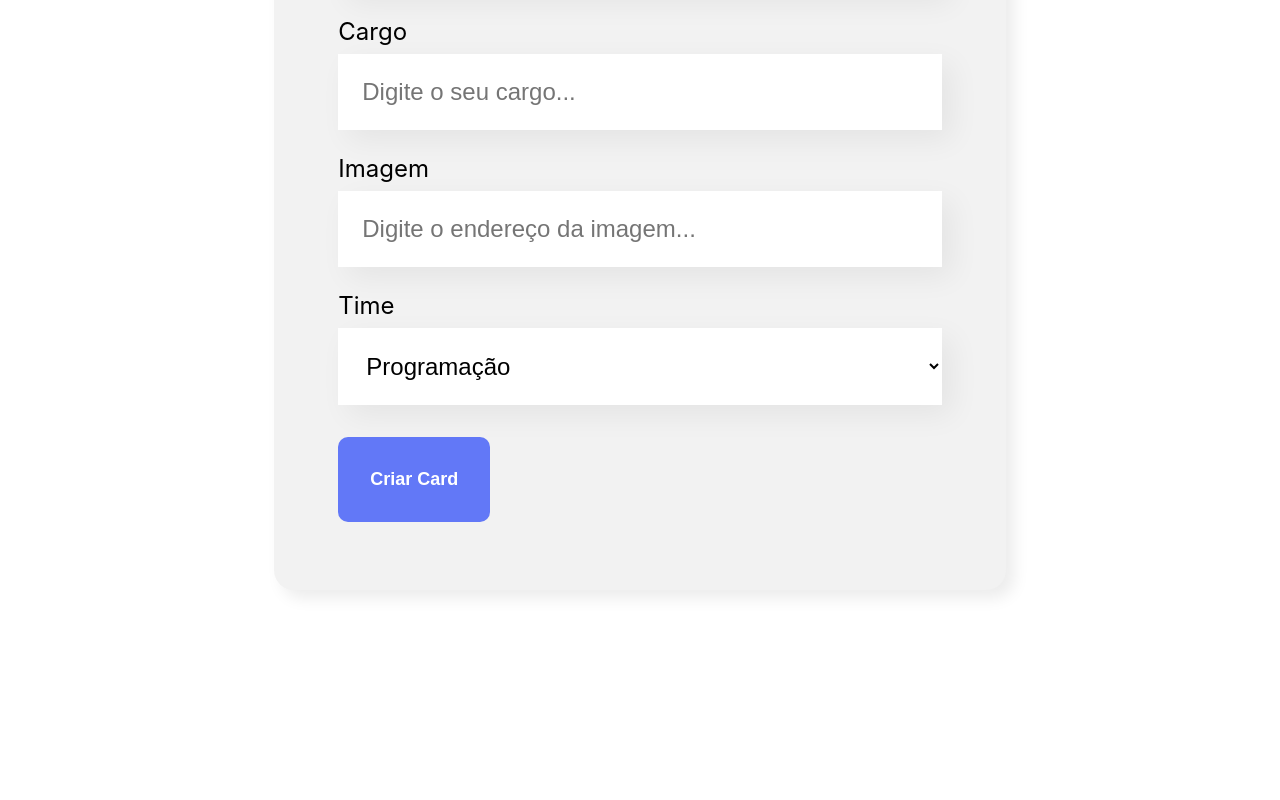
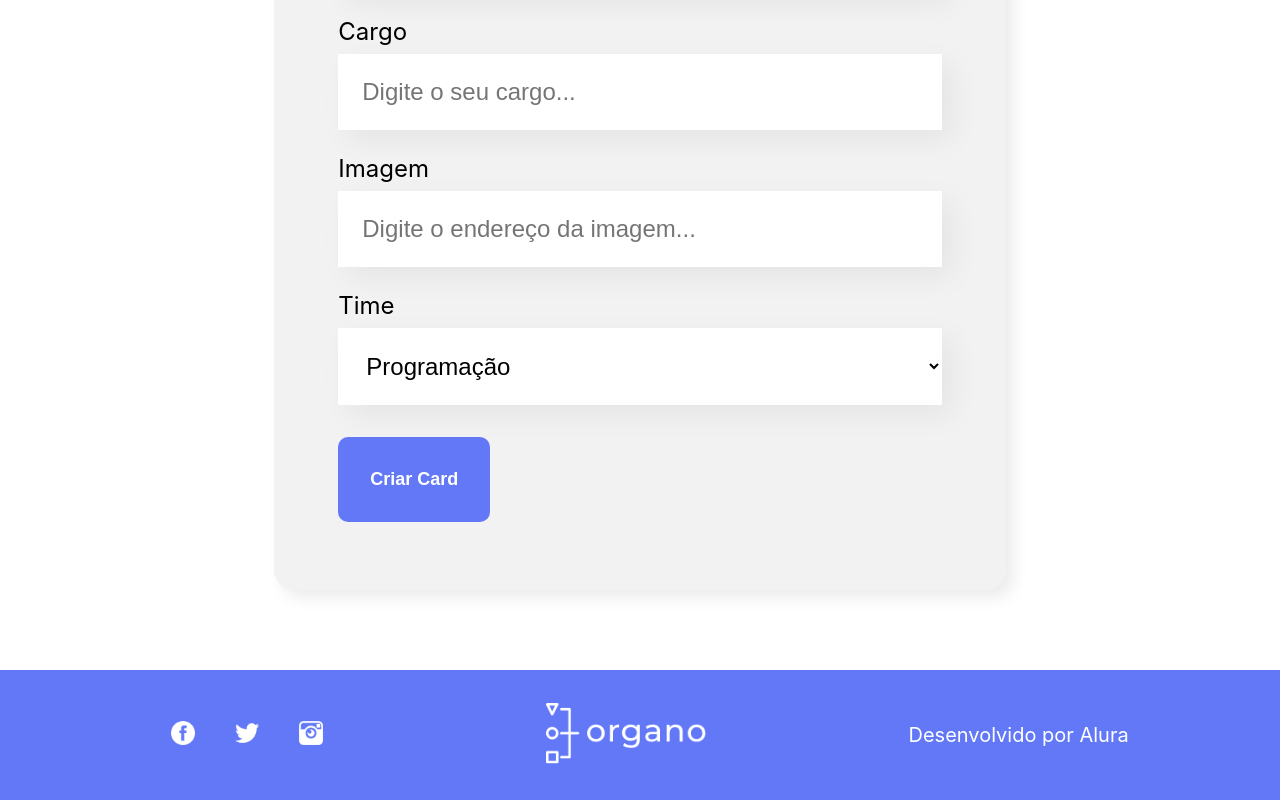
Before and after one commit to JulianaCGuimaraes/Organo, a React (Create React App) app: page / in a window 1280 px wide. Shown: the part 807-1607 px from the top of the page. Before the commit the page ends 1477 px from the top, so only its background shows below. Built offline with nearby package versions, Linux system fonts and the light colour scheme.

Commit message:
✨ Criação do Rodapé

```diff
--- a/src/App.js
+++ b/src/App.js
@@ -2,6 +2,7 @@ import { useState } from 'react';
 import {Banner}  from './components/Banner';
 import { Formulario } from './components/Formulario';
 import { Time } from './components/Time';
+import { Rodape } from './components/Rodape';
 
 function App() {
 
@@ -62,6 +63,7 @@ const times = [
       corPrimaria={time.corPrimaria}
       corSecundaria={time.corSecundaria}
       colaboradores={colaboradores.filter(colaborador => colaborador.time === time.nome)}/>)}
+      <Rodape/>
     </div>
   );
 }
--- /dev/null
+++ b/src/components/Rodape/Rodape.css
@@ -0,0 +1,35 @@
+.container {
+    display: flex;
+    background-color: #6278f7;
+    align-items: center;
+    justify-content:space-around;
+    background-position: top;
+    background-size: cover;
+    padding: 50px;
+    height: 30px;
+    color: #fff;
+}
+
+.social-links {
+    display:flex;
+    margin: 20px;
+}
+
+.social-links img {
+    width: 24px;
+    padding:0 20px;
+}
+
+.logo {
+    margin: 20px;
+}
+
+.logo img {
+    width: 10rem;
+}
+
+.texto {
+    font-size: 20px;
+    margin: 20px;
+    font-weight: medium;
+}
--- /dev/null
+++ b/src/components/Rodape/index.js
@@ -0,0 +1,20 @@
+import './Rodape.css';
+
+export const Rodape = () => {
+
+    return(
+        <footer className="container">
+            <div className="social-links">
+                <a href="www.facebook.com/"><img src= "../img/fb.png" alt="Facebook"/></a>
+                <a href="www.twitter.com/"><img src= "../img/tw.png" alt="Facebook"/></a>
+                <a href="www.instagram.com/"><img src= "../img/ig.png" alt="Facebook"/></a>
+            </div>
+            <div className= "logo">
+            <img src= "../img/logo.png" alt="Logo"/>
+            </div>
+            <div className= "texto">
+                <p>Desenvolvido por Alura</p>
+            </div>
+        </footer>
+    )
+}
```
